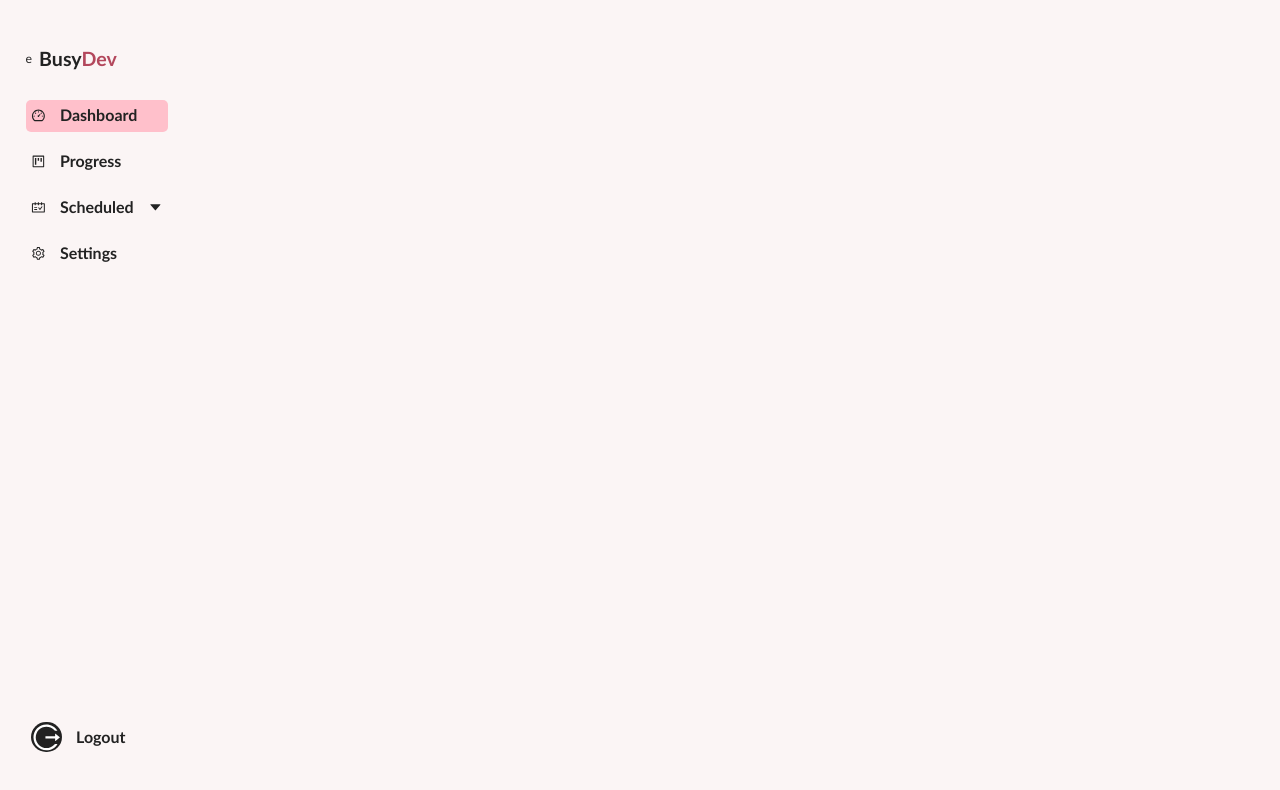
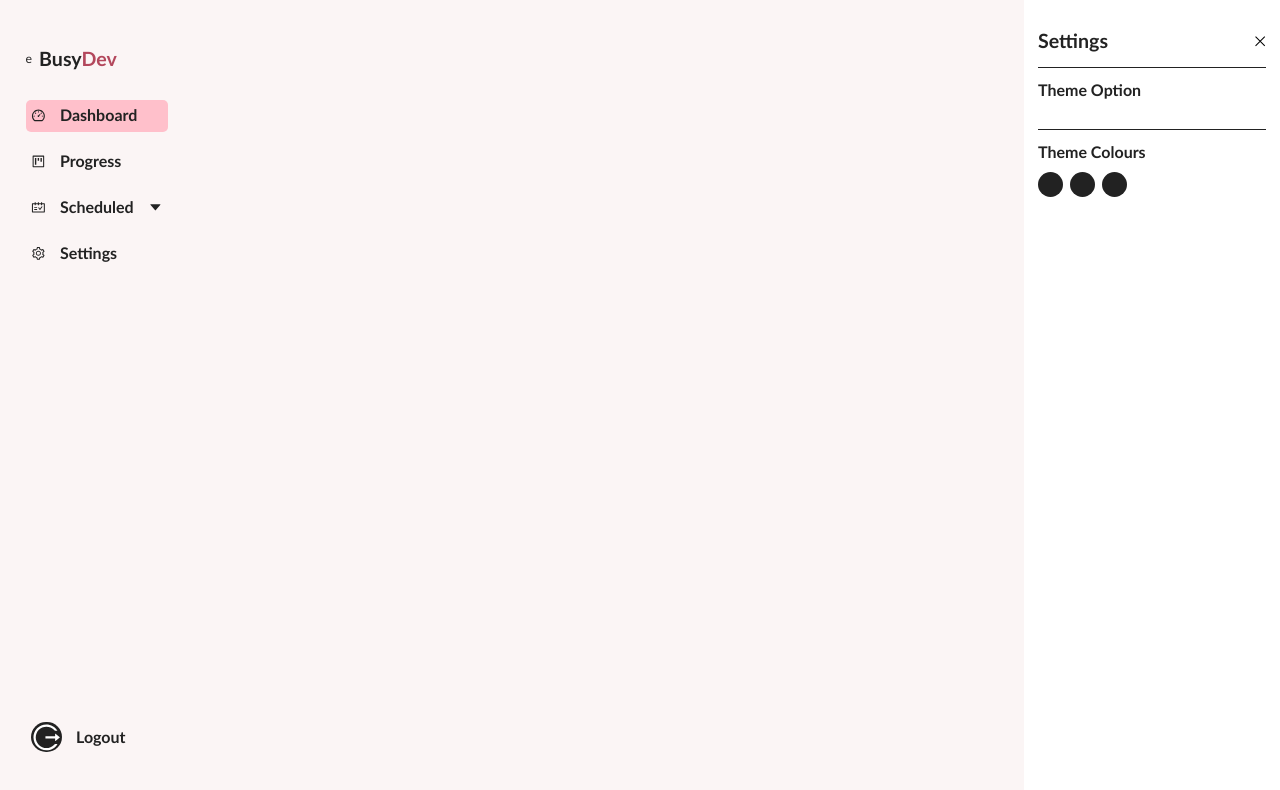
Before and after one commit to MrEben/To-Do-App, a React (Vite) app: page /settings in a window 1280 px wide. Shown: the top 790 px of the page. Built offline with nearby package versions, Linux system fonts and the light colour scheme.

Commit message:
added settings section

```diff
--- a/src/App.jsx
+++ b/src/App.jsx
@@ -4,7 +4,7 @@ import SideBar from "./pages/Navbar/SideBar";
 import TopNav from "./pages/Navbar/TopNav";
 import { AppProvider } from "./components/context";
 import { BrowserRouter as Router, Routes, Route } from "react-router-dom";
-import AddTask from "./components/AddTask";
+import Settings from "./components/Setting/Settings";
 function App() {
   return (
     <AppProvider>
@@ -14,7 +14,7 @@ function App() {
           <Routes>
             <Route>
               <Route path="/" element={<Dashboard />} />
-              <Route path="/add" element={<AddTask />} />
+              <Route path="/settings" element={<Settings />} />
             </Route>
           </Routes>
           <TopNav />
--- a/src/components/AddTask.jsx
+++ b/src/components/AddTask.jsx
@@ -35,6 +35,9 @@ const AddTask = () => {
               <button className="btn">Schedule</button>
             </form>
           </div>
+          {characterLimit - noteText.length <= 0 ? (
+            <h4 className="error-message">input text limit has been reached</h4>
+          ) : null}
           <div className="add-task-footer">
             <button onClick={handleSubmit} className="submit-task btn">
               add task
--- /dev/null
+++ b/src/components/Setting/Settings.jsx
@@ -0,0 +1,31 @@
+import React from "react";
+import "./settings.css";
+import { GrClose } from "react-icons/gr";
+import { colours } from "./data";
+const Settings = () => {
+  return (
+    <>
+      <div className="settings">
+        <div className="settings-head">
+          <h2>Settings</h2>
+          <GrClose />
+        </div>
+        <div className="choose-theme">
+          <h3>Theme Option</h3>
+          <input type="radio" name="Light" id="" />
+          <input type="radio" name="Dark" id="" />
+        </div>
+        <div className="theme-colours">
+          <h3>Theme Colours</h3>
+          <div className="colours">
+            {colours.map((item) => {
+              return <div style={{ background: { item } }}></div>;
+            })}
+          </div>
+        </div>
+      </div>
+    </>
+  );
+};
+
+export default Settings;
--- /dev/null
+++ b/src/components/Setting/data.js
@@ -0,0 +1 @@
+export const colours=['red','yellow','blue']
--- /dev/null
+++ b/src/components/Setting/settings.css
@@ -0,0 +1,54 @@
+.settings {
+  height: 100vh;
+  position: fixed;
+  width: 20%;
+  left: 80%;
+  padding: 2rem 1rem;
+  transition: var(--transition);
+  background: var(--clr-white);
+}
+.settings .settings-head {
+  display: flex;
+  align-items: center;
+  justify-content: space-between;
+  border-bottom: 1px solid var(--clr-black);
+  padding-bottom: 1rem;
+}
+.settings .choose-theme {
+    margin-top: 0.8rem;
+  border-bottom: 1px solid var(--clr-black);
+  padding-bottom: 1rem;
+}
+.settings .theme-colours{
+    margin-top: 0.8rem;
+    display: grid;
+    gap: 0.7rem;
+}
+.settings .theme-colours .colours {
+  display: flex;
+  gap: 0.5rem;
+}
+.settings .theme-colours .colours div {
+  width: 25px;
+  height: 25px;
+  background: var(--clr-black);
+  border-radius: 50%;
+  cursor: pointer;
+}
+@media screen and (max-width: 1024px) {
+}
+@media screen and (max-width: 768px) {
+  .settings {
+    z-index: 997;
+    width: 40%;
+    left: 60%;
+    top: 4.5rem;
+    padding: 1.5rem 1.2rem;
+  }
+  .activeAside {
+    left: 0;
+  }
+  .settings .close {
+    display: block;
+  }
+}
--- a/src/index.css
+++ b/src/index.css
@@ -274,6 +274,9 @@ b {
 .add-task .add-task-input form input:focus {
   border: 1px solid var(--clr-primary-9);
 }
+.task-add-modal .add-task .error-message{
+  color: var(--clr-primary-7);
+}
 .add-task .add-task-footer {
   display: flex;
   justify-content: space-between;
--- a/src/pages/Dashboard/Today.jsx
+++ b/src/pages/Dashboard/Today.jsx
@@ -16,7 +16,6 @@ const Today = () => {
           <IoMdAdd onClick={openModal} />
         </div>
         <div className="main-plan">
-          {/* <h2>Sustainable Development Goals and Health Innnovatiion</h2> */}
           {noteText ? (
             <h1>{noteText}</h1>
           ) : (
--- a/src/pages/Navbar/SideBar.jsx
+++ b/src/pages/Navbar/SideBar.jsx
@@ -32,7 +32,7 @@ const SideBar = () => {
           <AiOutlineDashboard />
           <h3>Dashboard</h3>
         </Link>
-        <Link to="/add">
+        <Link to="/settings">
           <AiOutlineProject />
           <h3>Progress</h3>
         </Link>
```
